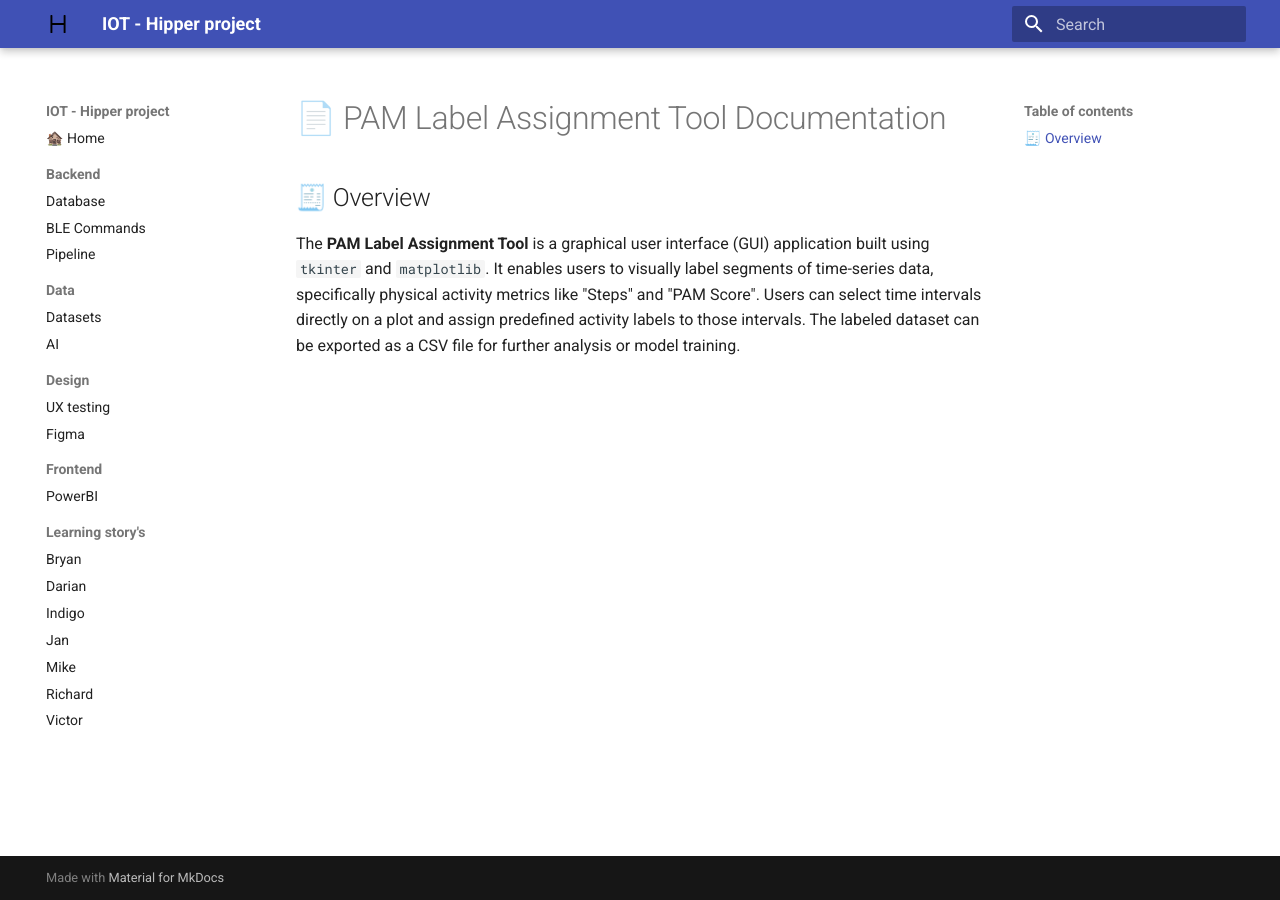
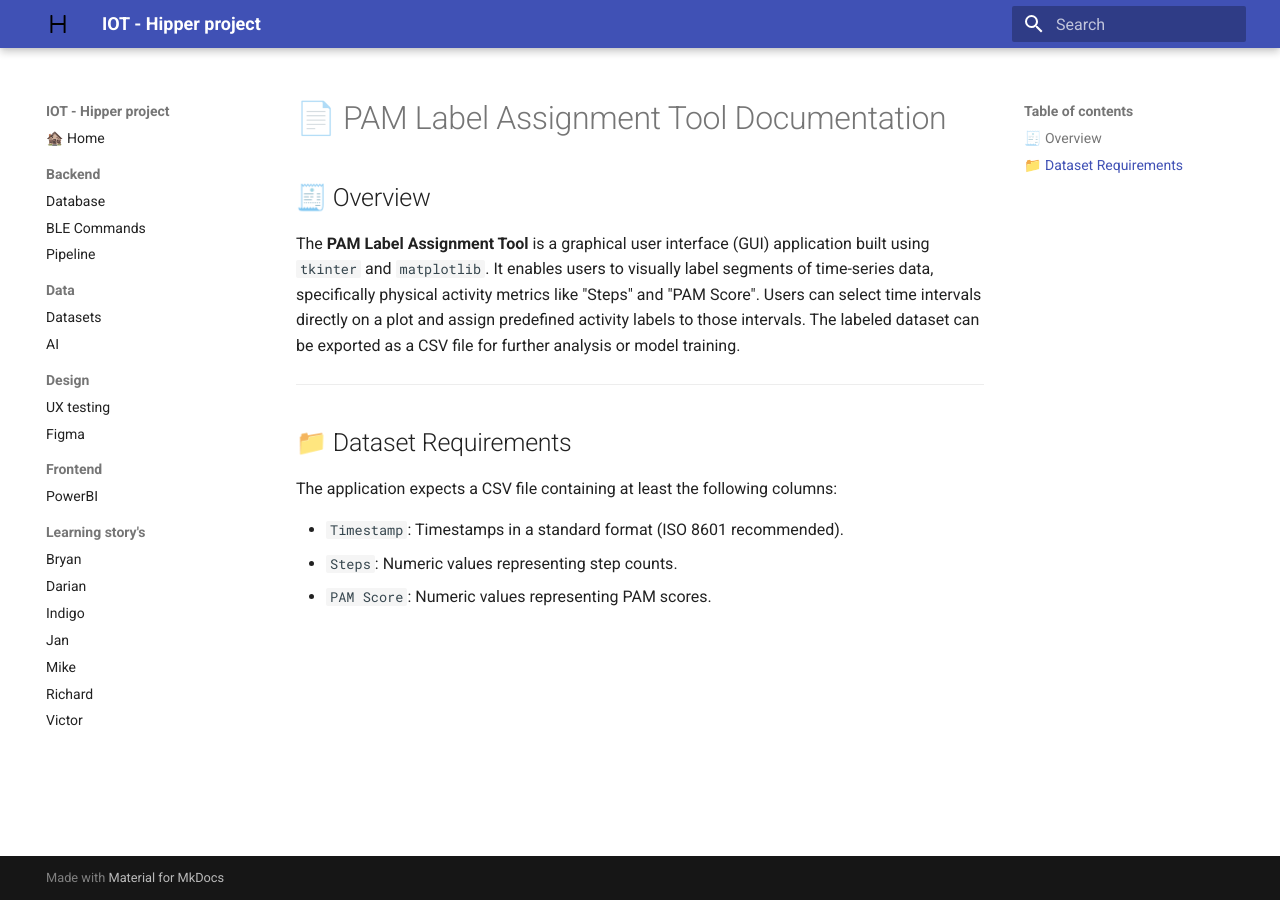
Before and after one commit to Vic-Warden/Digital-Life-Hipper-Monitoring, an MkDocs documentation site: the page built from docs/backend/label_dataset.md, in a window 1280 px wide. Built offline with MkDocs 1.6.1 and Material for MkDocs 9.7.7, drawn with Linux system fonts in a browser that asks for light colours.

Commit message:
dataset requirements

```diff
--- a/docs/backend/label_dataset.md
+++ b/docs/backend/label_dataset.md
@@ -3,3 +3,13 @@
 ## 🧾 Overview
 
 The **PAM Label Assignment Tool** is a graphical user interface (GUI) application built using `tkinter` and `matplotlib`. It enables users to visually label segments of time-series data, specifically physical activity metrics like "Steps" and "PAM Score". Users can select time intervals directly on a plot and assign predefined activity labels to those intervals. The labeled dataset can be exported as a CSV file for further analysis or model training.
+
+---
+
+## 📁 Dataset Requirements
+
+The application expects a CSV file containing at least the following columns:
+
+- `Timestamp`: Timestamps in a standard format (ISO 8601 recommended).
+- `Steps`: Numeric values representing step counts.
+- `PAM Score`: Numeric values representing PAM scores.
```
